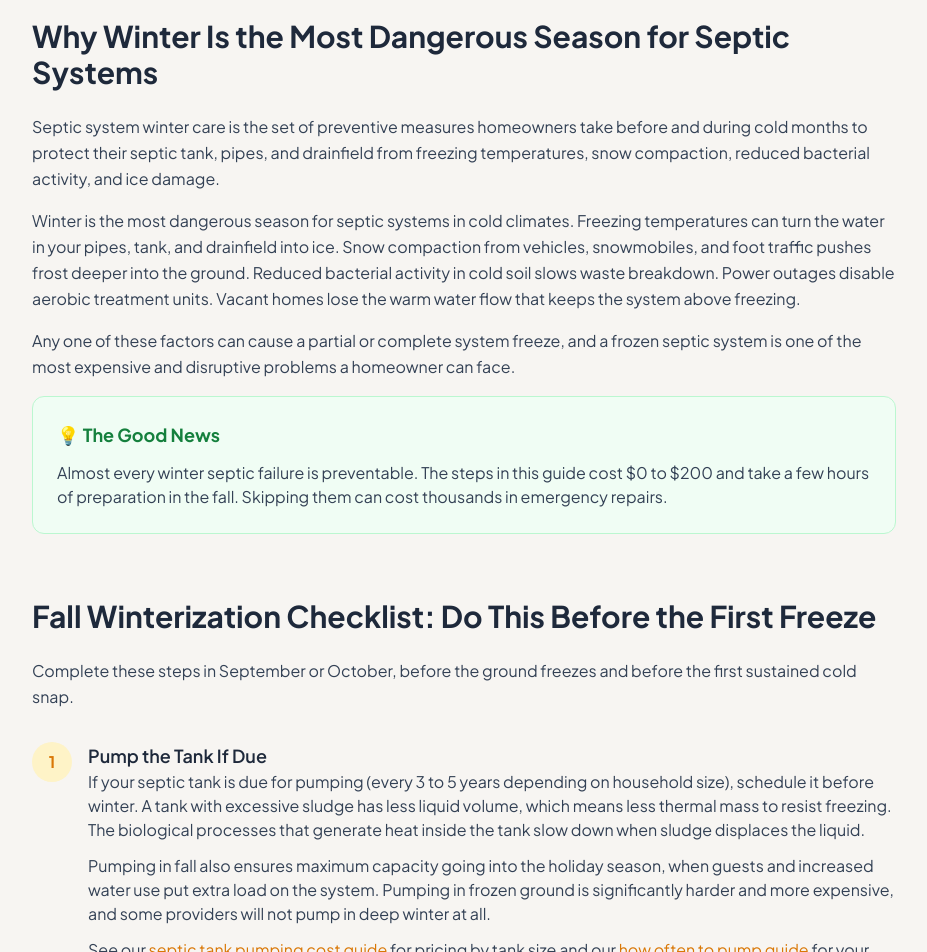
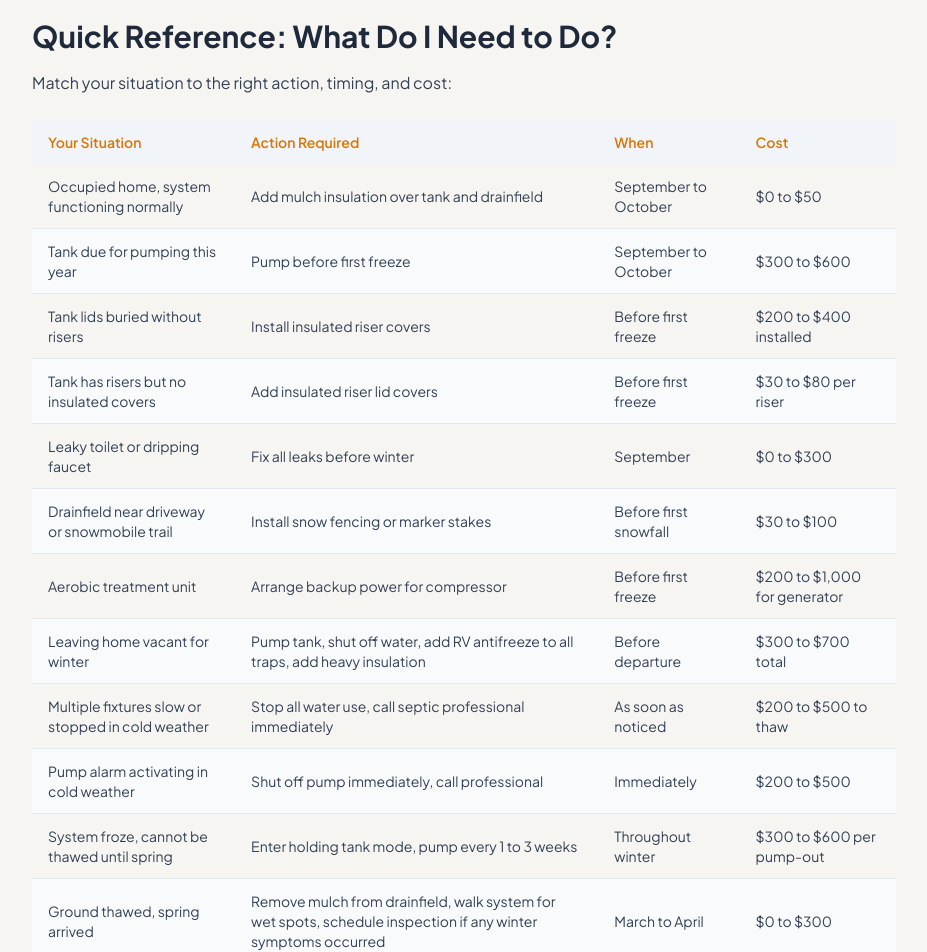
Before and after one commit to thebasementguide2026/theseptic.guide-, a Next.js app: page /guides/septic-system-winter-care in a window 1280 px wide. Shown: the part 900-1852 px from the top of the page, without its empty margins (176-1103 px from the left). Built offline with nearby package versions, Linux system fonts and the light colour scheme.

Commit message:
Add Quick Reference decision table to septic-system-winter-care page

```diff
--- a/app/guides/septic-system-winter-care/page.tsx
+++ b/app/guides/septic-system-winter-care/page.tsx
@@ -174,6 +174,40 @@ export default function SepticSystemWinterCare() {
       <article className='max-w-4xl mx-auto px-4 py-16'>
 
         <p className='text-slate-700 leading-relaxed mb-12 text-sm'>Septic system winter care encompasses the fall preparation tasks, cold-weather habits, and spring recovery steps that prevent a residential septic system from freezing, suffering frost heave damage, or failing during the season when it is most vulnerable. Most septic failures from winter causes are entirely preventable with $50 to $500 in fall preparation, making this the highest return-on-investment maintenance category for homeowners in cold climates. This guide covers every step in sequence from fall winterization through spring recovery, with specific costs, timing, and emergency response instructions for systems that freeze despite precautions.</p>
+
+        {/* Quick Reference Table */}
+        <section className='mb-16'>
+          <h2 className='text-3xl font-bold text-slate-800 mb-4'>Quick Reference: What Do I Need to Do?</h2>
+          <p className='text-slate-700 leading-relaxed mb-6'>Match your situation to the right action, timing, and cost:</p>
+          <div className='overflow-x-auto'>
+            <table className='w-full text-sm text-left'>
+              <thead className='bg-slate-100 text-amber-600'>
+                <tr>
+                  <th className='px-4 py-3 font-semibold'>Your Situation</th>
+                  <th className='px-4 py-3 font-semibold'>Action Required</th>
+                  <th className='px-4 py-3 font-semibold'>When</th>
+                  <th className='px-4 py-3 font-semibold'>Cost</th>
+                </tr>
+              </thead>
+              <tbody className='divide-y divide-slate-200'>
+                <tr><td className='px-4 py-3 text-slate-700'>Occupied home, system functioning normally</td><td className='px-4 py-3 text-slate-700'>Add mulch insulation over tank and drainfield</td><td className='px-4 py-3 text-slate-700'>September to October</td><td className='px-4 py-3 text-slate-700'>$0 to $50</td></tr>
+                <tr className='bg-slate-50'><td className='px-4 py-3 text-slate-700'>Tank due for pumping this year</td><td className='px-4 py-3 text-slate-700'>Pump before first freeze</td><td className='px-4 py-3 text-slate-700'>September to October</td><td className='px-4 py-3 text-slate-700'>$300 to $600</td></tr>
+                <tr><td className='px-4 py-3 text-slate-700'>Tank lids buried without risers</td><td className='px-4 py-3 text-slate-700'>Install insulated riser covers</td><td className='px-4 py-3 text-slate-700'>Before first freeze</td><td className='px-4 py-3 text-slate-700'>$200 to $400 installed</td></tr>
+                <tr className='bg-slate-50'><td className='px-4 py-3 text-slate-700'>Tank has risers but no insulated covers</td><td className='px-4 py-3 text-slate-700'>Add insulated riser lid covers</td><td className='px-4 py-3 text-slate-700'>Before first freeze</td><td className='px-4 py-3 text-slate-700'>$30 to $80 per riser</td></tr>
+                <tr><td className='px-4 py-3 text-slate-700'>Leaky toilet or dripping faucet</td><td className='px-4 py-3 text-slate-700'>Fix all leaks before winter</td><td className='px-4 py-3 text-slate-700'>September</td><td className='px-4 py-3 text-slate-700'>$0 to $300</td></tr>
+                <tr className='bg-slate-50'><td className='px-4 py-3 text-slate-700'>Drainfield near driveway or snowmobile trail</td><td className='px-4 py-3 text-slate-700'>Install snow fencing or marker stakes</td><td className='px-4 py-3 text-slate-700'>Before first snowfall</td><td className='px-4 py-3 text-slate-700'>$30 to $100</td></tr>
+                <tr><td className='px-4 py-3 text-slate-700'>Aerobic treatment unit</td><td className='px-4 py-3 text-slate-700'>Arrange backup power for compressor</td><td className='px-4 py-3 text-slate-700'>Before first freeze</td><td className='px-4 py-3 text-slate-700'>$200 to $1,000 for generator</td></tr>
+                <tr className='bg-slate-50'><td className='px-4 py-3 text-slate-700'>Leaving home vacant for winter</td><td className='px-4 py-3 text-slate-700'>Pump tank, shut off water, add RV antifreeze to all traps, add heavy insulation</td><td className='px-4 py-3 text-slate-700'>Before departure</td><td className='px-4 py-3 text-slate-700'>$300 to $700 total</td></tr>
+                <tr><td className='px-4 py-3 text-slate-700'>Multiple fixtures slow or stopped in cold weather</td><td className='px-4 py-3 text-slate-700'>Stop all water use, call septic professional immediately</td><td className='px-4 py-3 text-slate-700'>As soon as noticed</td><td className='px-4 py-3 text-slate-700'>$200 to $500 to thaw</td></tr>
+                <tr className='bg-slate-50'><td className='px-4 py-3 text-slate-700'>Pump alarm activating in cold weather</td><td className='px-4 py-3 text-slate-700'>Shut off pump immediately, call professional</td><td className='px-4 py-3 text-slate-700'>Immediately</td><td className='px-4 py-3 text-slate-700'>$200 to $500</td></tr>
+                <tr><td className='px-4 py-3 text-slate-700'>System froze, cannot be thawed until spring</td><td className='px-4 py-3 text-slate-700'>Enter holding tank mode, pump every 1 to 3 weeks</td><td className='px-4 py-3 text-slate-700'>Throughout winter</td><td className='px-4 py-3 text-slate-700'>$300 to $600 per pump-out</td></tr>
+                <tr className='bg-slate-50'><td className='px-4 py-3 text-slate-700'>Ground thawed, spring arrived</td><td className='px-4 py-3 text-slate-700'>Remove mulch from drainfield, walk system for wet spots, schedule inspection if any winter symptoms occurred</td><td className='px-4 py-3 text-slate-700'>March to April</td><td className='px-4 py-3 text-slate-700'>$0 to $300</td></tr>
+                <tr><td className='px-4 py-3 text-slate-700'>ATU shut down for winter, spring restart</td><td className='px-4 py-3 text-slate-700'>Add biological supplement, run compressor several days before full use, gradually increase water use</td><td className='px-4 py-3 text-slate-700'>Spring</td><td className='px-4 py-3 text-slate-700'>$15 to $50 for supplement</td></tr>
+                <tr className='bg-slate-50'><td className='px-4 py-3 text-slate-700'>No issues during winter, routine spring check</td><td className='px-4 py-3 text-slate-700'>Walk drainfield, check for frost heave, resume normal schedule</td><td className='px-4 py-3 text-slate-700'>March to April</td><td className='px-4 py-3 text-slate-700'>Free</td></tr>
+              </tbody>
+            </table>
+          </div>
+        </section>
 
         {/* Intro */}
         <section className='mb-16'>
```
